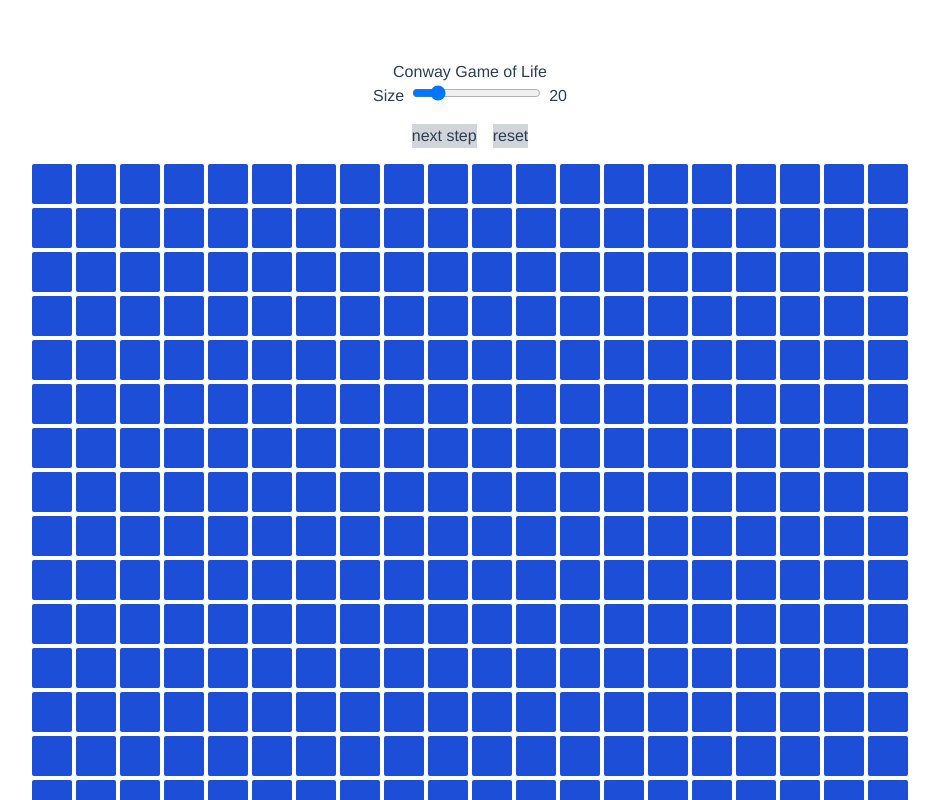
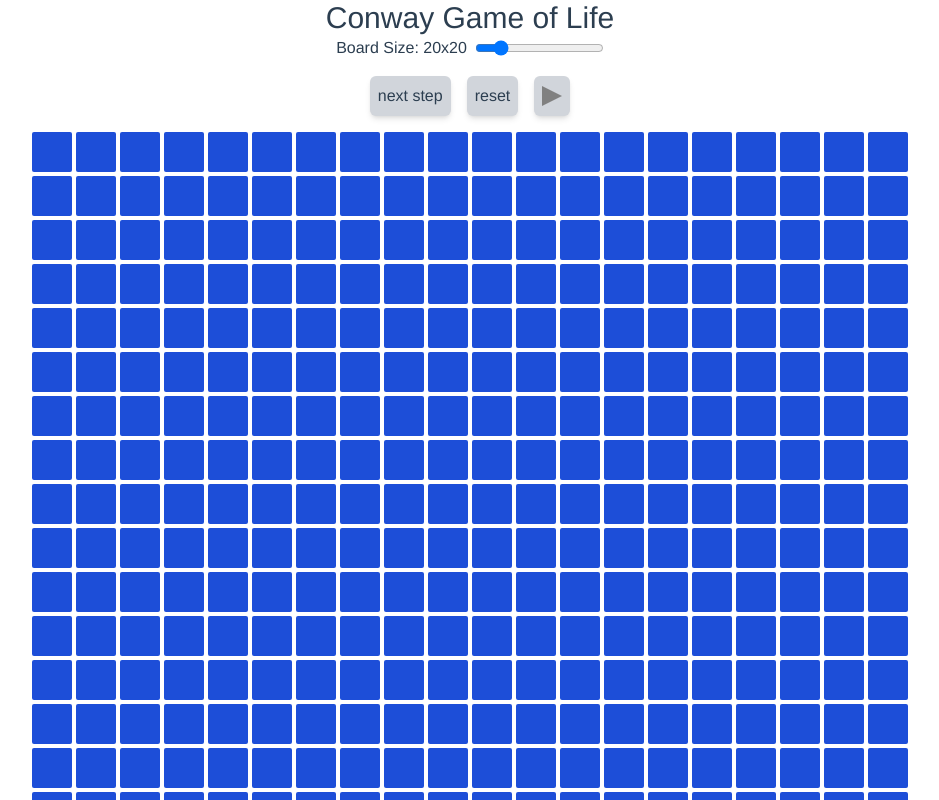
Before and after one commit to Baertig/conways-game-of-life, a Vue app: page / in a window 1280 px wide. Shown: the top 800 px of the page, without its empty margins (170-1109 px from the left). Built offline with nearby package versions, Linux system fonts and the light colour scheme.

Commit message:
added play button and button animations

```diff
--- a/src/App.vue
+++ b/src/App.vue
@@ -14,11 +14,10 @@ const gameBoardSizeInputHandle: WritableComputedRef<string> = computed({
 </script>
 
 <template>
-  <h1>Conway Game of Life</h1>
-  <div>
-    <span class="mr-2">Size</span>
+  <h1 class="text-3xl">Conway Game of Life</h1>
+  <div class="flex flex-row justify-center">
+    <span class="mr-2">Board Size: {{ gameBoardSize }}x{{ gameBoardSize }}</span>
     <input type="range" min="5" max="100" v-model="gameBoardSizeInputHandle" />
-    <span class="ml-2">{{ gameBoardSize }}</span>
   </div>
   <GameOfLifeVue :size="gameBoardSize" />
 </template>
@@ -30,6 +29,5 @@ const gameBoardSizeInputHandle: WritableComputedRef<string> = computed({
   -moz-osx-font-smoothing: grayscale;
   text-align: center;
   color: #2c3e50;
-  margin-top: 60px;
 }
 </style>
--- a/src/components/GameOfLife.vue
+++ b/src/components/GameOfLife.vue
@@ -1,5 +1,5 @@
 <script setup lang="ts">
-import { computed, watchEffect } from "vue";
+import { computed, reactive, ref, watch, watchEffect } from "vue";
 import { xAndYPositionFromTotalIndexAndSize, useGameOfLife } from "../composables/gameOfLife"
 
 const props = defineProps<{
@@ -24,12 +24,30 @@ const toggleElement = (_: MouseEvent, index: number) => {
   row[x] = oldValue === 1 ? 0 : 1
   gameBoard.value[y] = row;
 }
+
+const gameOfLifeIsRunning = ref(false);
+let gameOfLifeRunningIntervalId: ReturnType<typeof setInterval>;
+watch(gameOfLifeIsRunning, (newGameOfLifeIsRunning, oldvalue) => {
+  if (newGameOfLifeIsRunning) {
+    gameOfLifeRunningIntervalId = setInterval(calculateNextBoard, 500);
+  } else {
+    clearInterval(gameOfLifeRunningIntervalId)
+  }
+})
 </script>
 
 <template>
-  <div class="m-2">
-    <button @click="calculateNextBoard" class="bg-gray-300 border-black m-2">next step</button>
-    <button @click="() => reset(props.size)" class="bg-gray-300 border-black m-2">reset</button>
+  <div class="m-2 flex flex-row justify-center">
+    <button @click="calculateNextBoard" class="btn">next step</button>
+    <button @click="() => reset(props.size)" class="btn">reset</button>
+    <button @click="gameOfLifeIsRunning = !gameOfLifeIsRunning" class="btn">
+      <svg height="20" width="20" viewBox="0 0 10 10">
+        <polygon v-if="gameOfLifeIsRunning" points="0,0 0,10 4,10 4,0" style="fill:gray" />
+        <polygon v-if="gameOfLifeIsRunning" points="6,0 6,10 10,10 10,0" style="fill:gray" />
+
+        <polygon v-else points="0,0 0,10 10,5" style="fill:gray" />
+      </svg>
+    </button>
   </div>
   <div class="grid justify-center gap-1 auto-rows-fr" :style="cssGridRows">
     <div
--- /dev/null
+++ b/windi.config.ts
@@ -0,0 +1,5 @@
+export default {
+  shortcuts: {
+    btn: "bg-gray-300 m-2 p-2 shadow-md rounded-md cursor-pointer active:shadow-none",
+  },
+};
```
